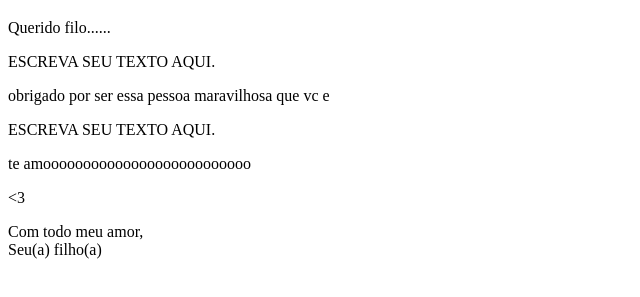
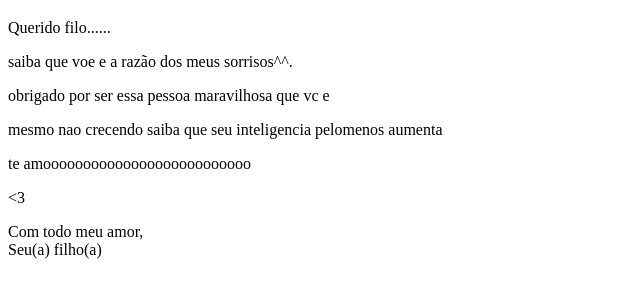
Before and after one commit to jpbr4921/hugoo, a plain HTML site: page index.html in a window 1280 px wide. Shown: the part 61-358 px from the top of the page, without its empty margins (0-640 px from the left). Drawn offline with Linux system fonts and the light colour scheme.

Commit message:
Update index.html

```diff
--- a/index.html
+++ b/index.html
@@ -10,9 +10,10 @@
 
     <p>Querido filo......</p>
 
-<p>ESCREVA SEU TEXTO AQUI.</p>
+<p>saiba que voe e a razão dos meus sorrisos^^.</p>
+
 obrigado por ser essa pessoa maravilhosa que vc e
-<p>ESCREVA SEU TEXTO AQUI.</p>
+<p>mesmo nao crecendo saiba que seu inteligencia pelomenos aumenta</p>
 
       <p> te amoooooooooooooooooooooooooo</p>
 
```
